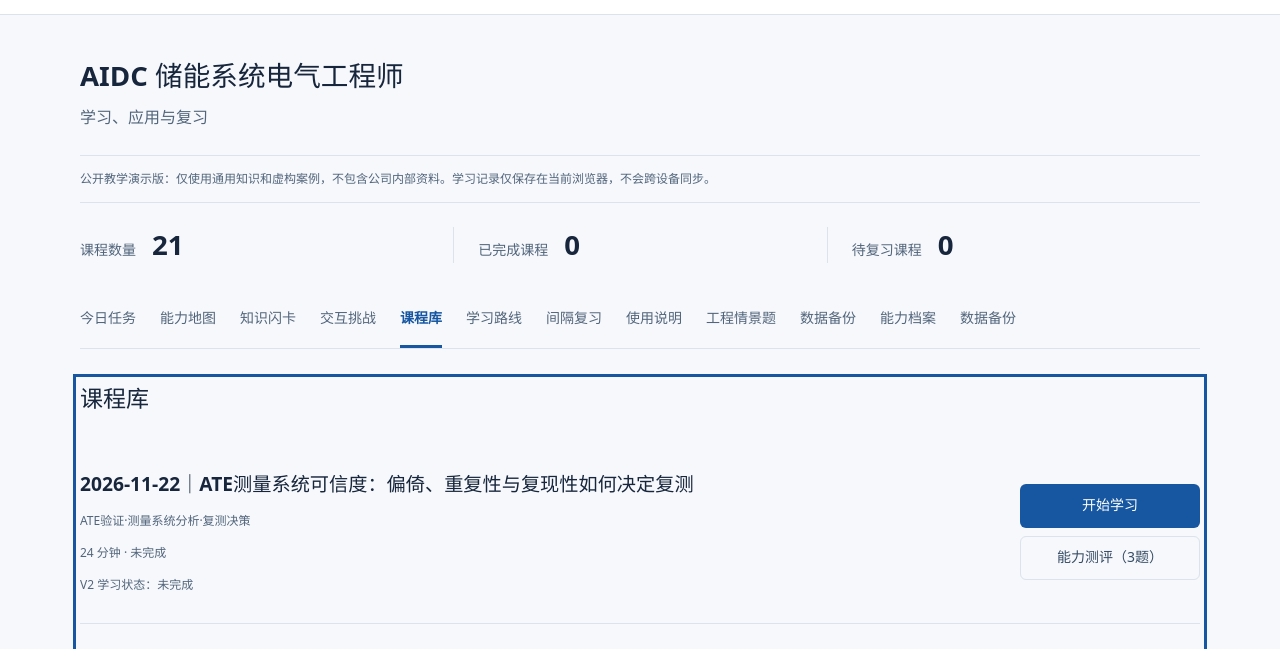
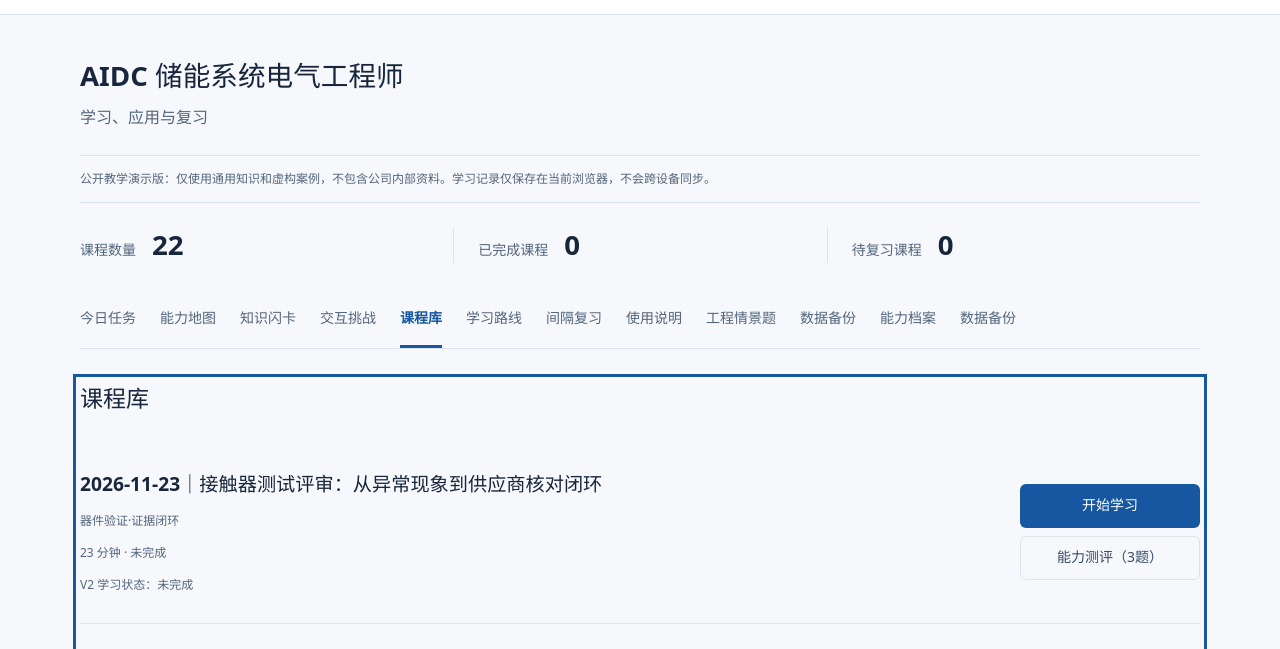
Before and after one commit to ziyoung888-prog/xwd-engineering-academy, a plain HTML site: page index.html in a window 1280 px wide. Shown: the part 81-730 px from the top of the page. Drawn offline with Linux system fonts and the light colour scheme.

Commit message:
Register November 23 lesson on academy homepage

```diff
--- a/index.html
+++ b/index.html
@@ -47,4 +47,4 @@ function tab(name){document.querySelectorAll('.toolbar button').forEach(x=>x.cla
 function openLesson(id){let l=lessons.find(x=>x.id===id);if(!l)return;document.getElementById('view').innerHTML='<article><div class="row"><span class="pill">'+esc(l.category)+' · '+l.time+' 分钟</span><button class="secondary" onclick="tab(\'courses\')">返回课程库</button></div><h2>'+esc(l.title)+'</h2>'+l.sections.map((s,i)=>'<section><h3>'+(i+1)+'. '+esc(s[0])+'</h3><p>'+esc(s[1])+'</p></section>').join('')+'<section><h3>知识检查</h3><div class="question"><strong>'+esc(l.q)+'</strong>'+l.opts.map((o,i)=>'<label><input type="radio" name="ans" value="'+i+'">'+esc(o)+'</label>').join('')+'</div><button onclick="grade(\''+id+'\')">提交答案</button><p id="result" aria-live="polite"></p></section></article>'}
 function grade(id){let l=lessons.find(x=>x.id===id),s=document.querySelector('input[name="ans"]:checked'),el=document.getElementById('result');if(!s){el.textContent='请选择答案。';return}if(Number(s.value)!==l.answer){el.textContent='尚未通过：'+l.explain;return}let p=state[id]||{},was=p.completed;p.completed=true;p.lastReviewed=Date.now();p.reviewCount=was?Math.min((p.reviewCount||0)+1,3):0;state[id]=p;save();stats();el.textContent='回答正确！'+l.explain+' 已记录学习进度，下次复习日期：'+new Date(dueDate(p)).toLocaleDateString('zh-CN')}
 stats();tab('courses');
-</script><script src="v2.js"></script><script src="v3.js"></script><script src="interface.js"></script><script src="worklist.js"></script><script src="missions.js"></script><script src="cockpit.js"></script><script src="ability.js"></script><script src="circuit.js"></script><script src="backup-v4.js"></script><script src="daily-2026-11-03.js"></script><script src="daily-2026-11-04.js"></script><script src="daily-2026-11-05.js"></script><script src="daily-2026-11-06.js"></script><script src="daily-2026-11-07.js"></script><script src="daily-2026-11-08.js"></script><script src="daily-2026-11-10.js"></script><script src="daily-2026-11-11.js"></script><script src="daily-2026-11-12.js"></script><script src="daily-2026-11-13.js"></script><script src="daily-2026-11-14.js"></script><script src="daily-2026-11-15.js"></script><script src="daily-2026-11-16.js"></script><script src="daily-2026-11-17.js"></script><script src="daily-2026-11-19.js"></script><script src="daily-2026-11-20.js"></script><script src="daily-2026-11-21.js"></script><script src="daily-2026-11-22.js"></script></body></html>
+</script><script src="v2.js"></script><script src="v3.js"></script><script src="interface.js"></script><script src="worklist.js"></script><script src="missions.js"></script><script src="cockpit.js"></script><script src="ability.js"></script><script src="circuit.js"></script><script src="backup-v4.js"></script><script src="daily-2026-11-03.js"></script><script src="daily-2026-11-04.js"></script><script src="daily-2026-11-05.js"></script><script src="daily-2026-11-06.js"></script><script src="daily-2026-11-07.js"></script><script src="daily-2026-11-08.js"></script><script src="daily-2026-11-10.js"></script><script src="daily-2026-11-11.js"></script><script src="daily-2026-11-12.js"></script><script src="daily-2026-11-13.js"></script><script src="daily-2026-11-14.js"></script><script src="daily-2026-11-15.js"></script><script src="daily-2026-11-16.js"></script><script src="daily-2026-11-17.js"></script><script src="daily-2026-11-19.js"></script><script src="daily-2026-11-20.js"></script><script src="daily-2026-11-21.js"></script><script src="daily-2026-11-22.js"></script><script src="daily-2026-11-23.js"></script></body></html>
```
